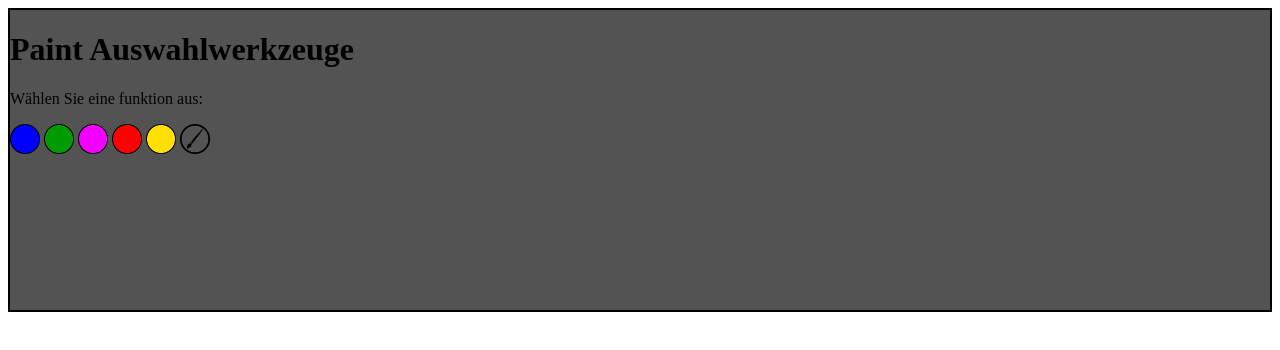
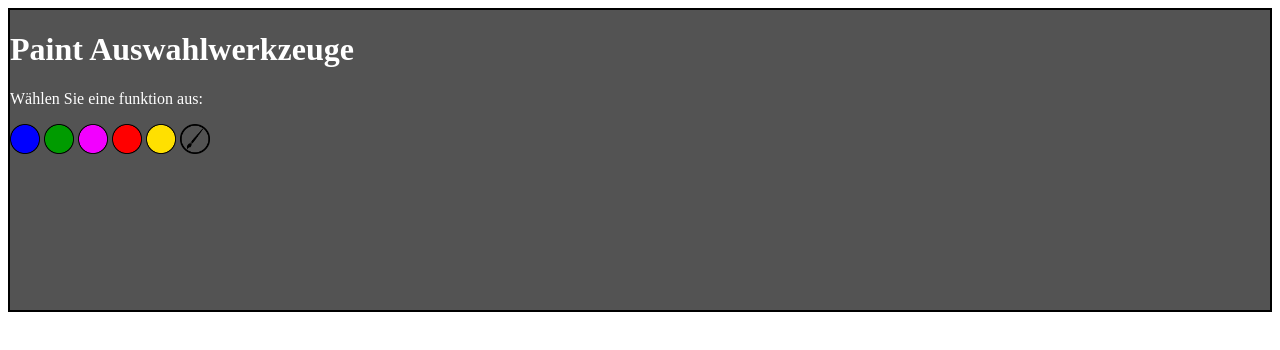
Before and after one commit to DarioSC04/PaintApp, a plain HTML site: page index.html in a window 1280 px wide. Drawn offline with Linux system fonts and the light colour scheme.

Commit message:
Update style.css

```diff
--- a/style.css
+++ b/style.css
@@ -4,3 +4,12 @@
     border: 2px solid black;
 
 }
+
+h1 {
+color: white
+
+}
+
+p {
+color: white
+}
```
